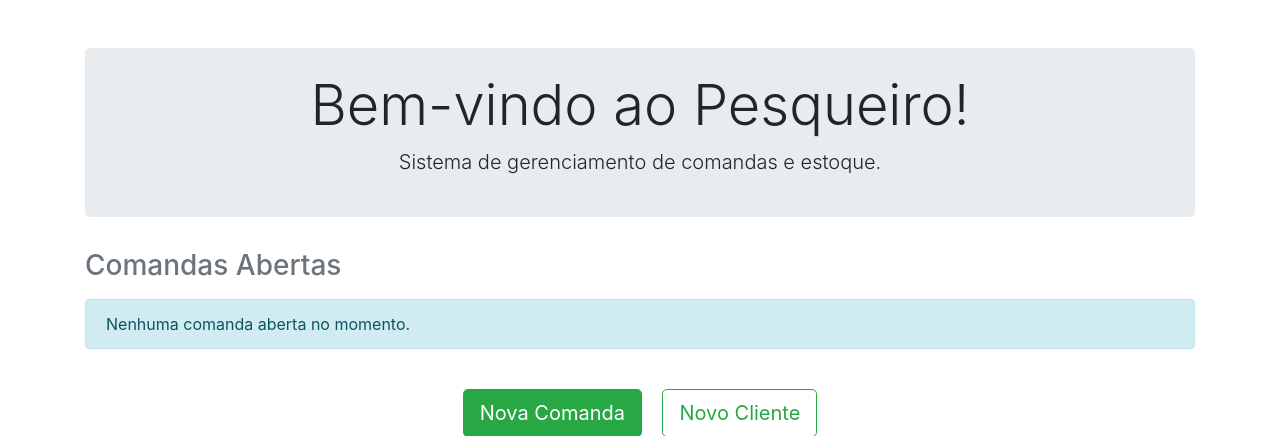
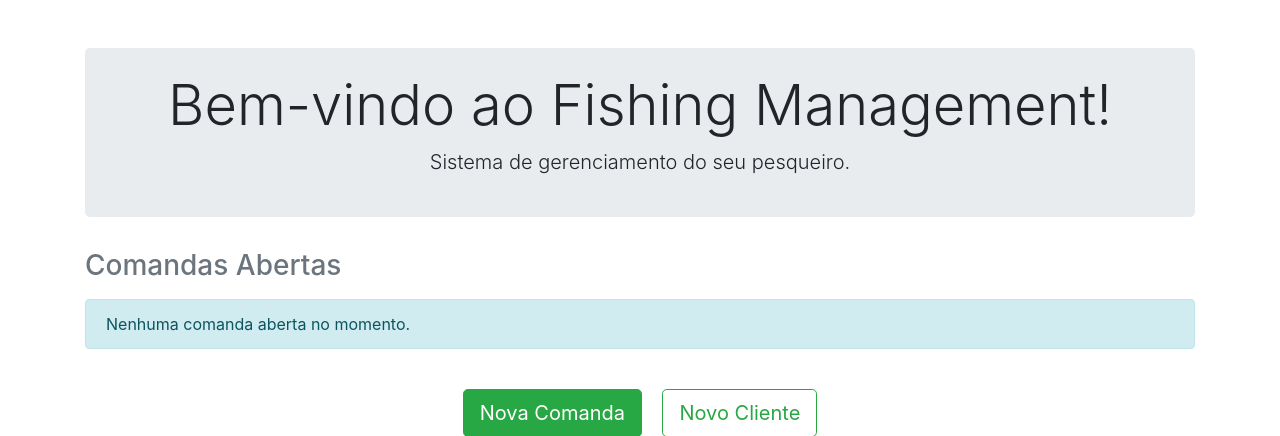
Before and after one commit to josematheussilverio-coder/SistemadeGerenciamentoPesqueiro, a Django app: page / in a window 1280 px wide. Shown: the part 56-492 px from the top of the page. Run offline with Django 5.2, Linux system fonts and the light colour scheme; data that the repository does not hold is empty; some libraries are stand-ins or nearby versions.

Commit message:
Add files via upload

```diff
--- a/app/templates/index.html
+++ b/app/templates/index.html
@@ -20,13 +20,13 @@
                     <a class="nav-link" href="#">Início</a>
                 </li>
                 <li class="nav-item">
-                    <a class="nav-link" href="/admin/app/cliente/">Clientes</a>
+                    <a class="nav-link" href="{% url 'cliente_list' %}">Clientes</a>
                 </li>
                 <li class="nav-item">
-                    <a class="nav-link" href="/admin/app/produto/">Produtos</a>
+                    <a class="nav-link" href="{% url 'produto_list' %}">Produtos</a>
                 </li>
                 <li class="nav-item">
-                    <a class="nav-link" href="/admin/app/comanda/">Comandas</a>
+                    <a class="nav-link" href="{% url 'comanda_list' %}">Comandas</a>
                 </li>
                 <li class="nav-item">
                     <a class="nav-link font-weight-bold" href="/admin/">Administração (Login)</a>
@@ -38,8 +38,8 @@
     <div class="container mt-5">
 
         <div class="jumbotron text-center py-4">
-            <h1 class="display-4">Bem-vindo ao Pesqueiro!</h1>
-            <p class="lead">Sistema de gerenciamento de comandas e estoque.</p>
+            <h1 class="display-4">Bem-vindo ao Fishing Management!</h1>
+            <p class="lead">Sistema de gerenciamento do seu pesqueiro.</p>
         </div>
 
         <div class="row">
--- a/app/templates/produto.html
+++ b/app/templates/produto.html
@@ -27,7 +27,7 @@
 
         <div class="d-flex justify-content-between align-items-center mb-4">
             <h2>Estoque de Produtos</h2>
-            <a href="/admin/app/produto/add/" class="btn btn-success">+ Novo Produto</a>
+            <a href="{% url 'produto_create' %}" class="btn btn-success">+ Novo Produto</a>
         </div>
 
         <div class="card shadow-sm">
--- a/app/views.py
+++ b/app/views.py
@@ -86,3 +86,9 @@ class ComandaDeleteView(DeleteView):
     model = Comanda
     template_name = 'comanda_delete.html'
     success_url = reverse_lazy('comanda_list')
+
+class ProdutoCreateView(CreateView):
+    model = Produto
+    form_class = ProdutoForm
+    template_name = 'produto_form.html'
+    success_url = reverse_lazy('produto_list')
--- a/config/urls.py
+++ b/config/urls.py
@@ -15,4 +15,5 @@ urlpatterns = [
     path('comanda/<int:pk>/', ComandaDetailView.as_view(), name='comanda_detail'),
     path('comanda/<int:pk>/adicionar-item/', AdicionarItemView.as_view(), name='adicionar_item'),
     path('comanda/<int:pk>/excluir/', ComandaDeleteView.as_view(), name='comanda_delete'),
+    path('produto/novo/', ProdutoCreateView.as_view(), name='produto_create' ),
 ]
```
Also changed, not shown: app/templates/produto_form.html (added, +47 -0 lines), config/settings.py (line endings or trailing spaces).
